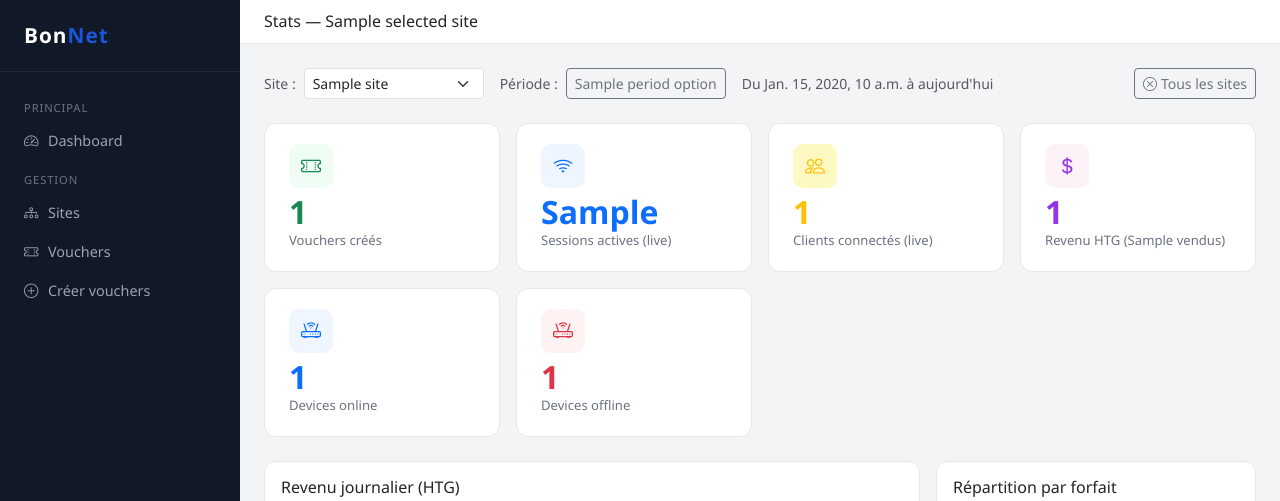
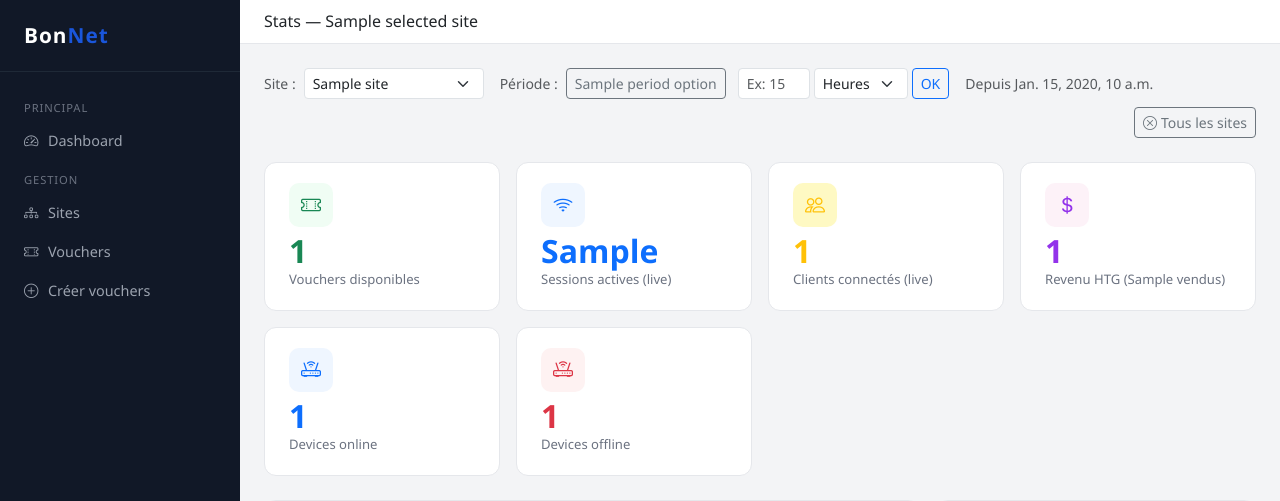
Before and after one commit to Vaillantval/Transversal-Voucher-Managing-system, a Django app: template templates/dashboard/index.html in a window 1280 px wide. Shown: the top 501 px of the page. Run offline with Django 5.2, Linux system fonts and the light colour scheme; the template is opened without the code that fills it: most values are stand-ins (such as "Sample title", 1, 10 or a date in 2020).

Commit message:
Add custom period input (hours/days/months) to dashboard filters
Replaces the fixed-buttons-only period selector with a free-text input
+ unit dropdown (heures/jours/mois, default: jours). Existing quick-select
buttons (7/30/90/365 jours) still work. Also renames the misleading
"Vouchers créés" KPI to "Vouchers disponibles" — UniFi removes activated
vouchers from /stat/voucher so the count only reflects unused stock.

Co-Authored-By: Claude Sonnet 4.6 <noreply@anthropic.com>

```diff
--- a/templates/dashboard/index.html
+++ b/templates/dashboard/index.html
@@ -23,7 +23,7 @@
 <div class="d-flex flex-wrap align-items-center gap-2 mb-4">
   <span class="text-muted small">Site :</span>
   <select class="form-select form-select-sm" style="width:auto;min-width:180px"
-          onchange="location.href='?site='+this.value+'&days={{ days }}'">
+          onchange="location.href='?site='+this.value+'&cv={{ custom_value }}&cu={{ custom_unit }}'">
     <option value="">Tous les sites</option>
     {% for s in all_sites %}
     <option value="{{ s.unifi_site_id }}" {% if selected_site_id == s.unifi_site_id %}selected{% endif %}>
@@ -35,14 +35,30 @@
   <span class="text-muted small ms-2">Période :</span>
   {% for d, label in period_options %}
   <a href="?days={{ d }}&site={{ selected_site_id }}"
-     class="btn btn-sm {% if days == d %}btn-primary{% else %}btn-outline-secondary{% endif %}">
+     class="btn btn-sm {% if days == d and custom_unit == 'days' %}btn-primary{% else %}btn-outline-secondary{% endif %}">
     {{ label }}
   </a>
   {% endfor %}
-  <span class="text-muted small ms-2">Du {{ date_from }} à aujourd'hui</span>
+
+  <!-- Période personnalisée -->
+  <form class="d-flex align-items-center gap-1 ms-1" method="get" id="custom-period-form">
+    <input type="hidden" name="site" value="{{ selected_site_id }}">
+    <input type="number" name="cv" min="1" max="9999"
+           value="{{ custom_value }}"
+           class="form-control form-control-sm" style="width:72px"
+           placeholder="Ex: 15">
+    <select name="cu" class="form-select form-select-sm" style="width:auto">
+      <option value="hours"  {% if custom_unit == 'hours'  %}selected{% endif %}>Heures</option>
+      <option value="days"   {% if custom_unit == 'days'   %}selected{% endif %}>Jours</option>
+      <option value="months" {% if custom_unit == 'months' %}selected{% endif %}>Mois</option>
+    </select>
+    <button type="submit" class="btn btn-sm btn-outline-primary">OK</button>
+  </form>
+
+  <span class="text-muted small ms-2">Depuis {{ date_from }}</span>
 
   {% if selected_site %}
-  <a href="?days={{ days }}" class="btn btn-sm btn-outline-secondary ms-auto">
+  <a href="?cv={{ custom_value }}&cu={{ custom_unit }}" class="btn btn-sm btn-outline-secondary ms-auto">
     <i class="bi bi-x-circle me-1"></i>Tous les sites
   </a>
   {% endif %}
@@ -63,7 +79,7 @@
     <div class="stat-card">
       <span class="stat-icon" style="background:#F0FDF4"><i class="bi bi-ticket-perforated text-success"></i></span>
       <div class="kpi-val text-success mt-2">{{ total_vouchers }}</div>
-      <div class="kpi-label">Vouchers créés</div>
+      <div class="kpi-label">Vouchers disponibles</div>
     </div>
   </div>
   <div class="col-6 col-md-3">
```
Also changed, not shown: dashboard/views.py (+31 -5 lines).
